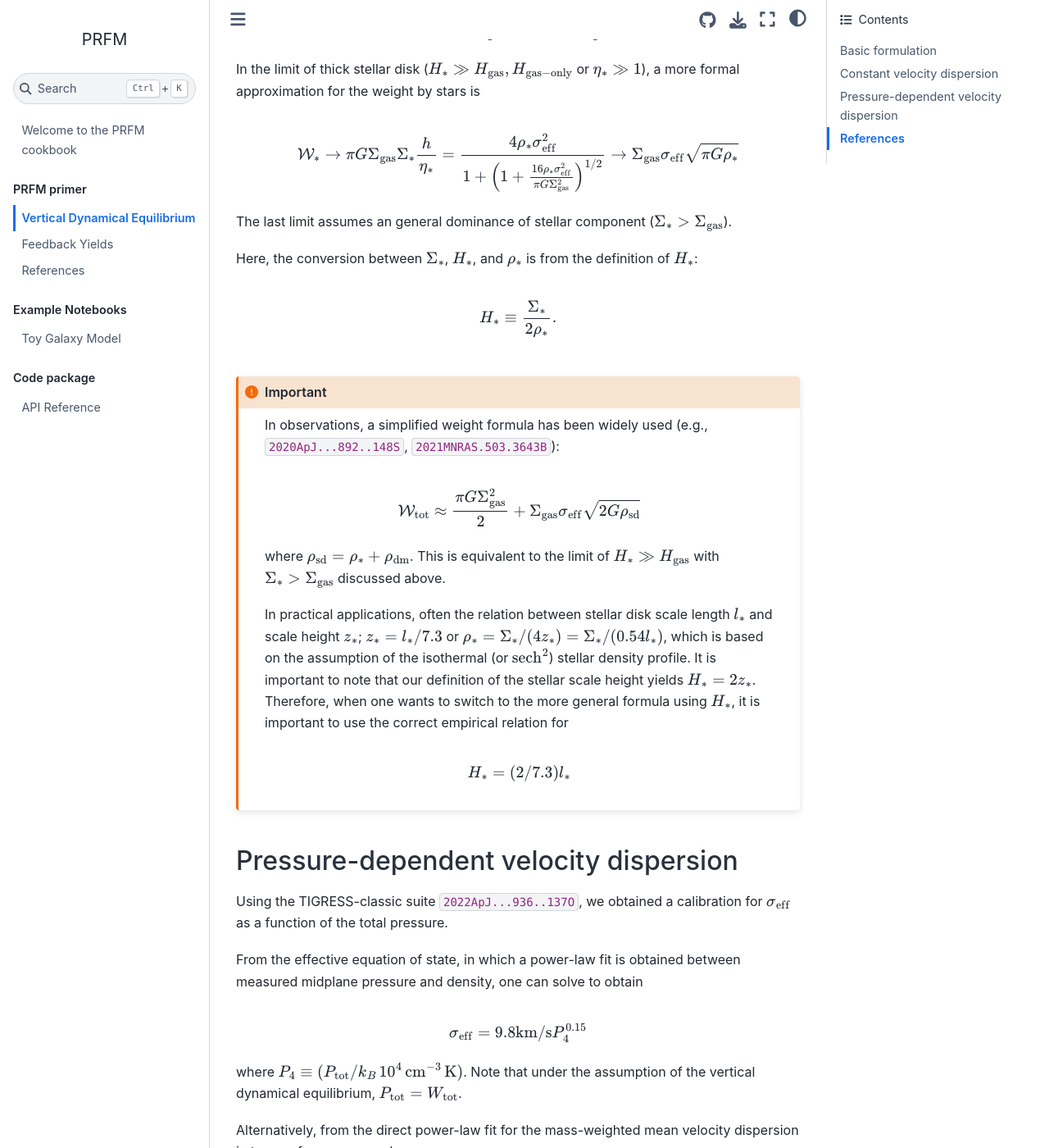
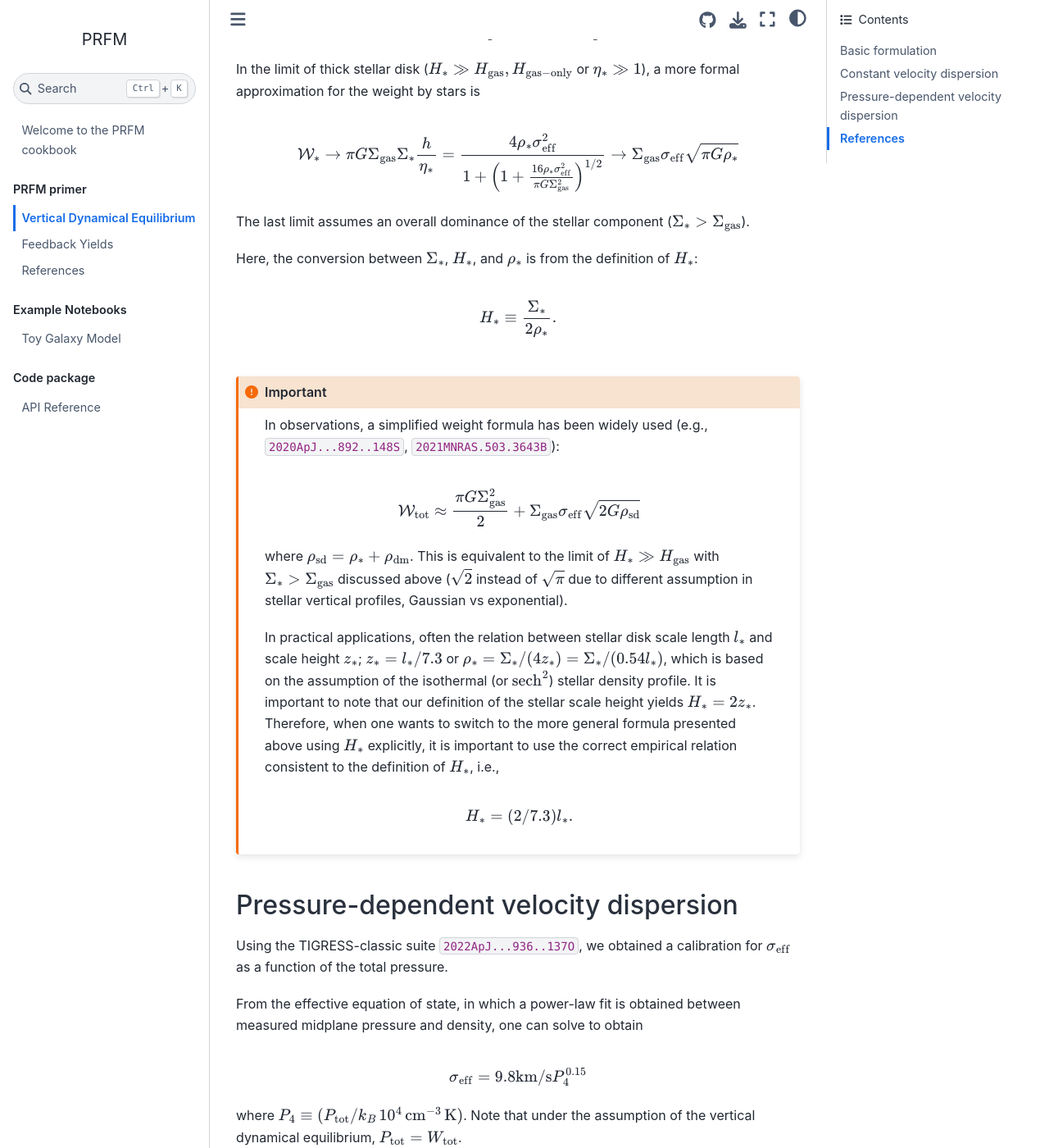
Before and after one commit to changgoo/PRFM, a Jupyter Book: the page built from book/vertical-de.md, in a window 1280 px wide and 1400 px high, scrolled down 2670 px. Shown: the whole window at 82% size. Built offline with Jupyter Book 1.0.4 settings and Sphinx 7.4.7 and the Sphinx Book theme 1.1.4, drawn with Linux system fonts in a browser that asks for light colours; pages that are not in the unit, such as notebooks, are missing from menus; cross-references to code outside the pages are shown as plain code.

Commit message:
Updated comment on H_star

````diff
--- a/book/vertical-de.md
+++ b/book/vertical-de.md
@@ -96,7 +96,7 @@
 
 $$ {\cal W}_* \rightarrow \pi G \Sigma_{\rm gas} \Sigma_*\frac{h}{\eta_*} = \frac{4\rho_*\sigma_{\rm eff}^2}{1+\left(1+\frac{16\rho_*\sigma_{\rm eff}^2}{\pi G \Sigma_{\rm gas}^2}\right)^{1/2}}\rightarrow\Sigma_{\rm gas}\sigma_{\rm eff}\sqrt{\pi G\rho_*}$$
 
-The last limit assumes an general dominance of stellar component ($\Sigma_*>\Sigma_{\rm gas}$).
+The last limit assumes an overall dominance of the stellar component ($\Sigma_*>\Sigma_{\rm gas}$).
 
 Here, the conversion between $\Sigma_*$, $H_*$, and $\rho_*$ is from the definition of $H_*$:
 
@@ -108,11 +108,11 @@
 $$ {\cal W}_{\rm tot}\approx \frac{\pi G \Sigma_{\rm gas}^2}{2} + \Sigma_{\rm gas}\sigma_{\rm eff}\sqrt{2 G\rho_{\rm sd}}$$
 
 where $\rho_{\rm sd} = \rho_* + \rho_{\rm dm}$.
-This is equivalent to the limit of $H_*\gg H_{\rm gas}$ with $\Sigma_*>\Sigma_{\rm gas}$ discussed above.
+This is equivalent to the limit of $H_*\gg H_{\rm gas}$ with $\Sigma_*>\Sigma_{\rm gas}$ discussed above ($\sqrt{2}$ instead of $\sqrt{\pi}$ due to different assumption in stellar vertical profiles, Gaussian vs exponential).
 
-In practical applications, often the relation between stellar disk scale length $l_*$ and scale height $z_*$; $z_*=l_*/7.3$ or $\rho_* = \Sigma_*/(4 z_*) = \Sigma_*/(0.54 l_*)$, which is based on the assumption of the isothermal (or ${\rm sech}^2$) stellar density profile. It is important to note that our definition of the stellar scale height yields $H_*=2z_*$. Therefore, when one wants to switch to the more general formula using $H_*$, it is important to use the correct empirical relation for
+In practical applications, often the relation between stellar disk scale length $l_*$ and scale height $z_*$; $z_*=l_*/7.3$ or $\rho_* = \Sigma_*/(4 z_*) = \Sigma_*/(0.54 l_*)$, which is based on the assumption of the isothermal (or ${\rm sech}^2$) stellar density profile. It is important to note that our definition of the stellar scale height yields $H_*=2z_*$. Therefore, when one wants to switch to the more general formula presented above using $H_*$ explicitly, it is important to use the correct empirical relation consistent to the definition of $H_*$, i.e.,
 
-$$H_* = (2/7.3) l_*$$
+$$H_* = (2/7.3) l_*.$$
 ```
 
 ## Pressure-dependent velocity dispersion
````
